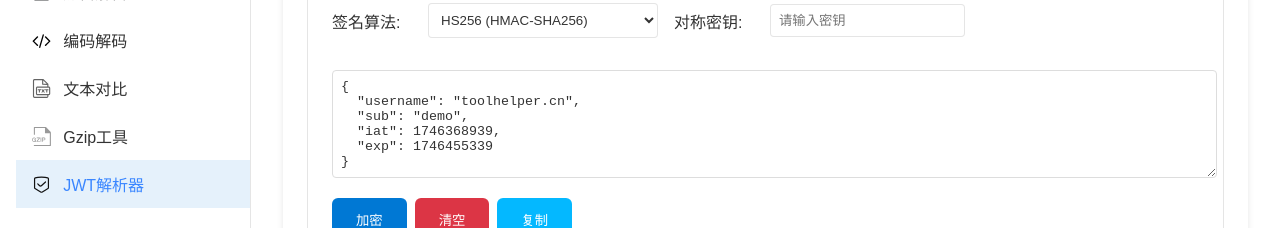
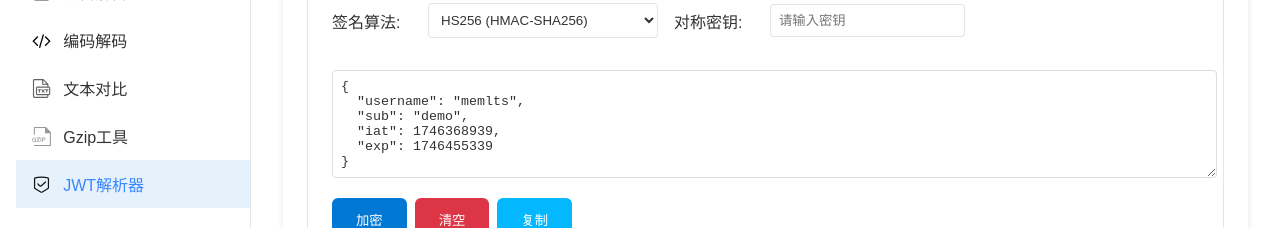
Before and after one commit to MEMLTS/HackerKit, a Vue app: page /jwt in a window 1280 px wide. Shown: the part 223-451 px from the top of the page. Built offline with nearby package versions, Linux system fonts and the light colour scheme; a web font is replaced by a local one.

Commit message:
refactor(jwt): 优化 JWT 组件布局和代码结构
- 调整了组件的整体布局结构，提高了可读性和维护性
- 优化了代码格式，统一了样式，提升了代码质量
- 修改了默认用户名，以符合项目需求

```diff
--- a/src/components/jwt.vue
+++ b/src/components/jwt.vue
@@ -51,7 +51,7 @@ const getOneDayLaterTimestamp = () => getCurrentTimestamp() + 86400; // 一天
 
 const defaultPayload = computed(() => {
     return {
-        username: 'toolhelper.cn',
+        username: 'memlts',
         sub: 'demo',
         iat: getCurrentTimestamp(),
         exp: getOneDayLaterTimestamp()
@@ -116,7 +116,7 @@ initializeDefaultValues();
 // JWT处理
 const processData = async () => {
     if (!inputText.value.trim()) {
-        showMessage('请输入要处理的内容', { type:'warning' });
+        showMessage('请输入要处理的内容', { type: 'warning' });
         return;
     }
 
@@ -160,7 +160,7 @@ const generateKeyPair = async () => {
                 extractable: true
             });
         } else {
-            showMessage('不支持的算法类型', { type:'warning' });
+            showMessage('不支持的算法类型', { type: 'warning' });
             throw new Error('不支持的算法类型');
         }
 
@@ -279,7 +279,7 @@ const verifyJWT = async (token: string): Promise<string> => {
 // 复制结果到剪贴板
 const copyResult = () => {
     if (!outputText.value) {
-        showMessage('没有内容可复制', { type:'warning' });
+        showMessage('没有内容可复制', { type: 'warning' });
         return;
     }
 
@@ -374,7 +374,8 @@ const clearAll = () => {
                     <!-- 操作按钮 -->
                     <div class="button-group">
                         <button @click="processData" :disabled="isLoading" class="encode-btn">
-                        {{ isLoading ? '处理中...' : operationType === 'encode' ? '加密' : operationType === 'decode' ? '解密'
+                            {{ isLoading ? '处理中...' : operationType === 'encode' ? '加密' : operationType === 'decode' ?
+                                '解密'
                             : '验证' }}
                         </button>
                         <button @click="clearAll" class="clear-btn">
@@ -421,7 +422,8 @@ const clearAll = () => {
                     </div>
                 </div>
             </div>
-    </div></div>
+        </div>
+    </div>
 </template>
 
 <style scoped>
@@ -500,6 +502,7 @@ const clearAll = () => {
 .generate-btn:hover {
     background-color: #45a049;
 }
+
 .preview-content {
     background-color: #f8f8f8;
     border: 1px solid #ddd;
```
Lines whose indentation alone changed are shown as unchanged.
